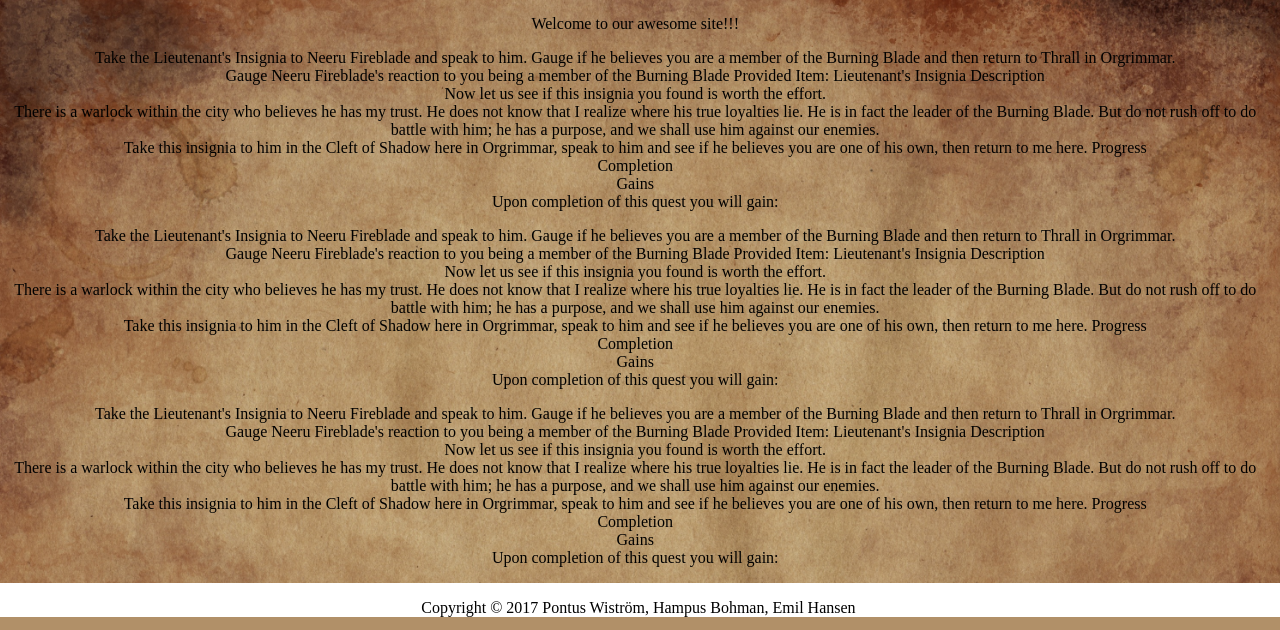
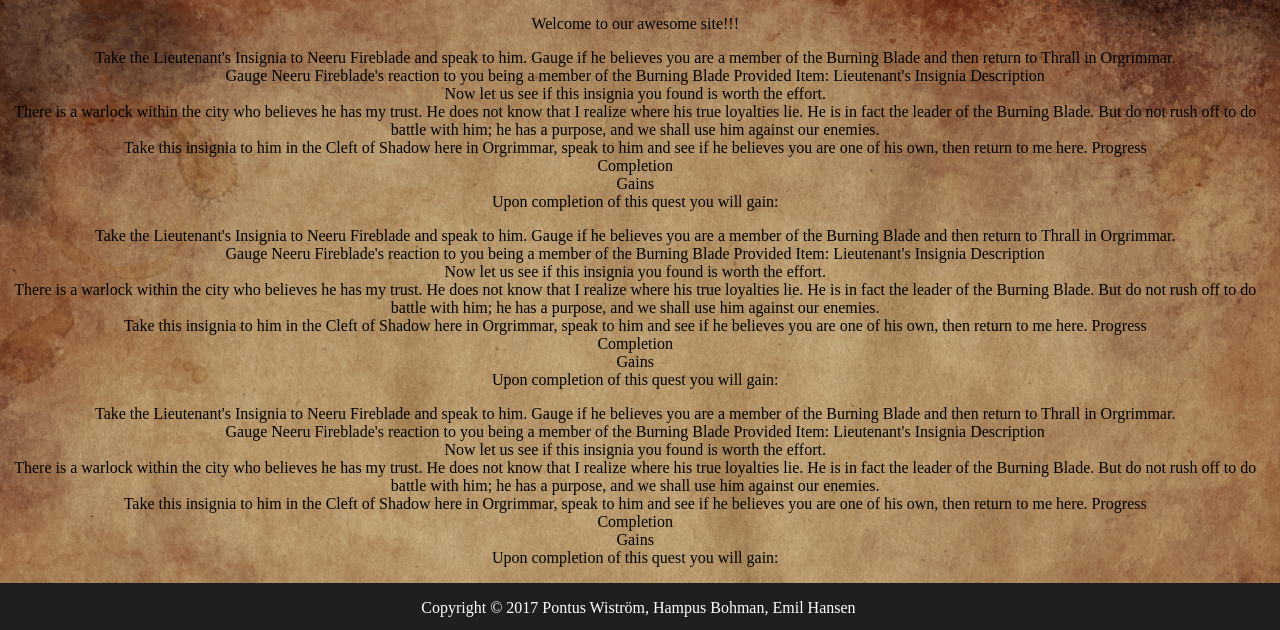
Before and after one commit to itgsod-pontus-wistrom/Gymnasiearbete, a PHP site: page / in a window 1280 px wide. Shown: the part 220-850 px from the top of the page. Run offline with PHP 8.4, Linux system fonts and the light colour scheme.

Commit message:
fixed footer a bit

```diff
--- a/CSS.css
+++ b/CSS.css
@@ -94,7 +94,8 @@
     background-size: 100%;
 }
 .footer {
-color: black;
+    background-color: rgba(0, 0, 0, 0.88);
+color: white;
 text-align: center;
 
 display: block;
@@ -103,7 +104,7 @@
 white-space: pre-line;
 }
 .footer p {
-    margin-bottom: 0;
+    margin-bottom: 1%;
 }
 #foot {
     text-align: center;
```
